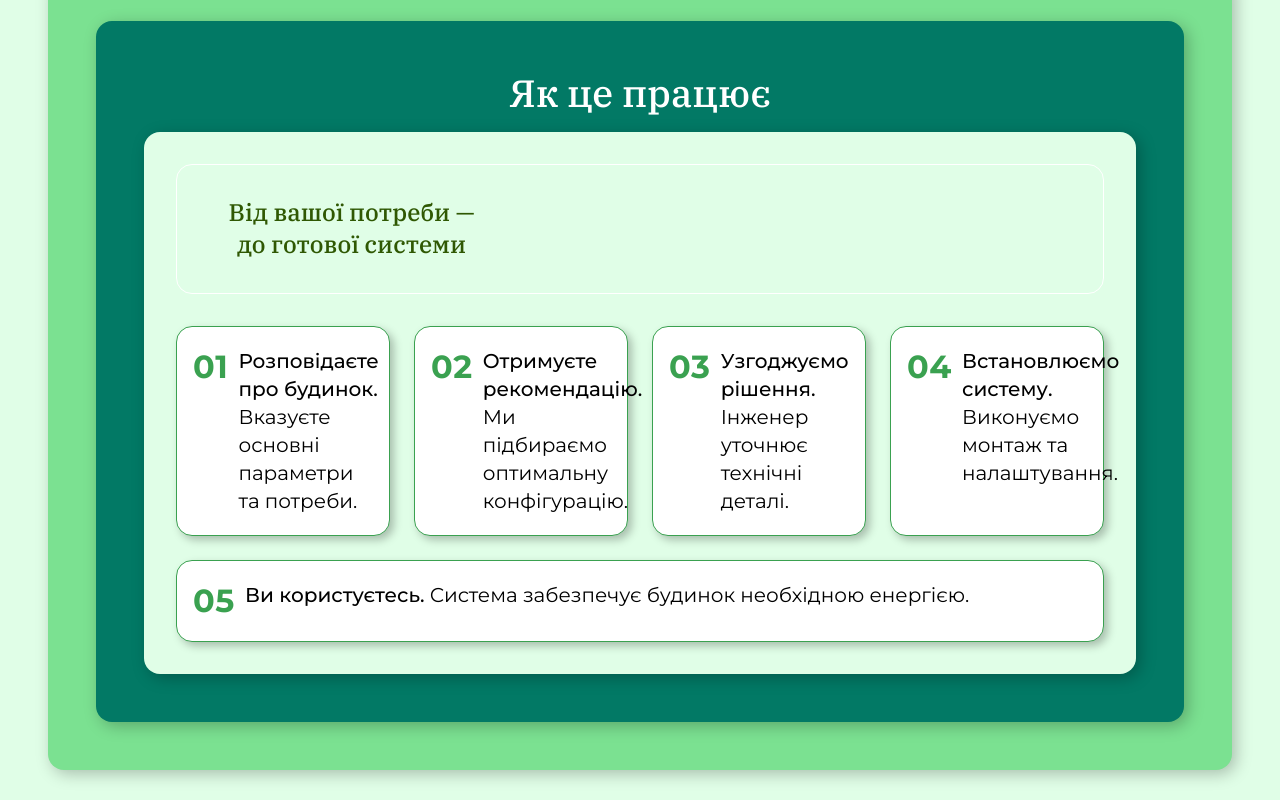
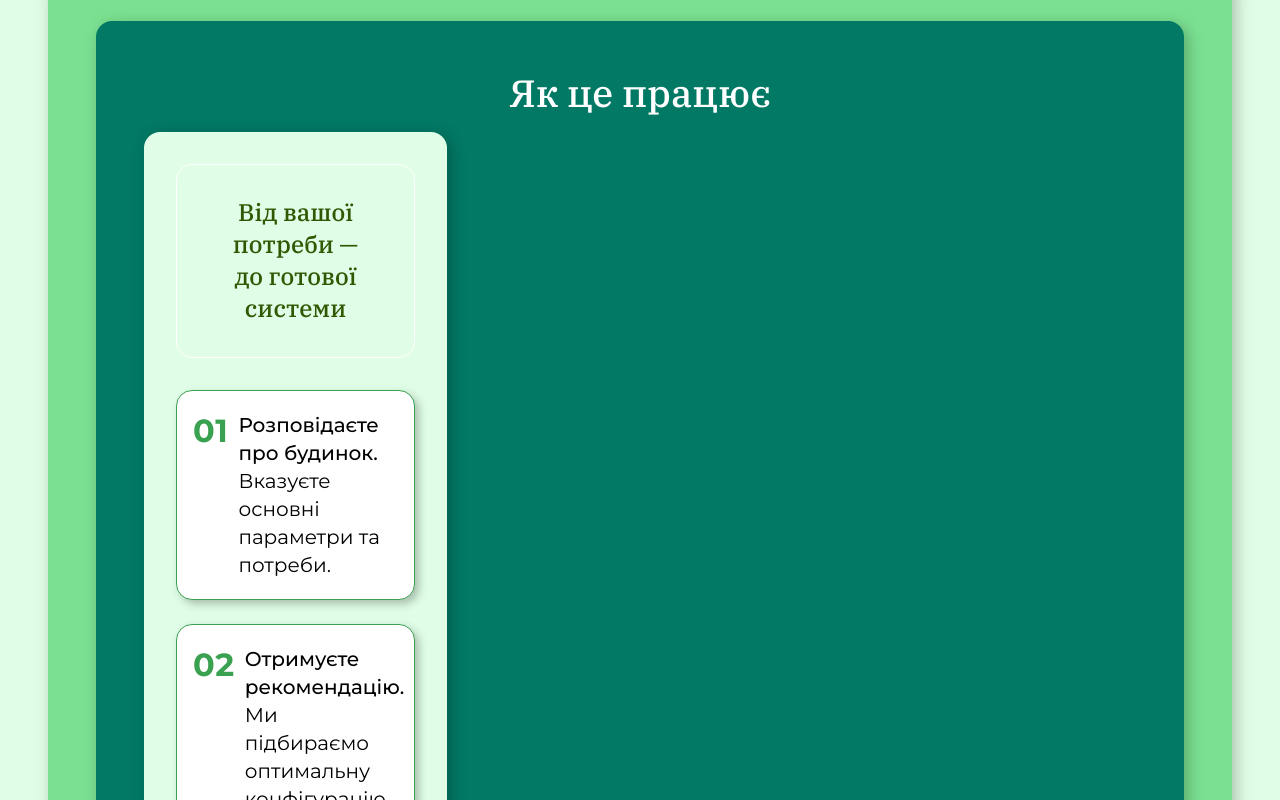
Before and after one commit to Rdazochka/EnerHome, a Next.js app: page / in a window 1280 px wide. Shown: the part 980-1780 px from the top of the page. Built offline with nearby package versions, Linux system fonts and the light colour scheme.

Commit message:
fix: add max-width 303px to content wrapper

```diff
--- a/components/HowItWorks/HowItWorks.module.css
+++ b/components/HowItWorks/HowItWorks.module.css
@@ -33,6 +33,7 @@
 }
 
 .content {
+  max-width: 303px;
   box-shadow: 4px 4px 16px 0 rgba(0, 0, 0, 0.25);
   background: var(--color-background-2);
   border-radius: 16px;
```
